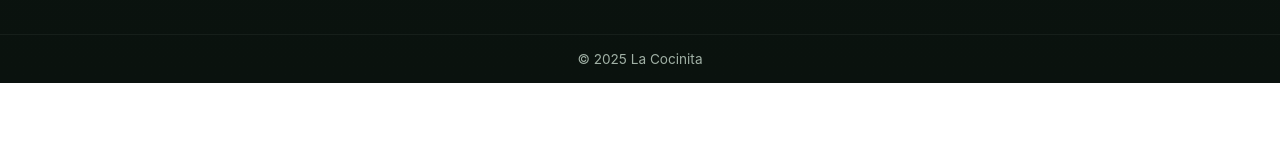
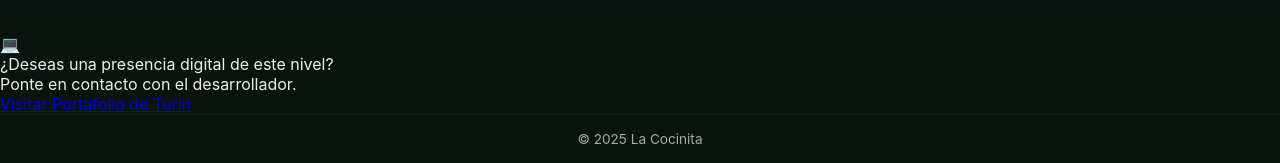
Before and after one commit to turin10ro/menu-modelo, a plain HTML site: page index.html in a window 1280 px wide. Shown: the part 2228-2391 px from the top of the page. Before the commit the page ends 2311 px from the top, so only its background shows below. Drawn offline with Linux system fonts and the light colour scheme.

Commit message:
Update index.html

```diff
--- a/index.html
+++ b/index.html
@@ -127,10 +127,34 @@
 
 </main>
 
+  <!-- ESPACIO PROMOCIONAL DESARROLLADOR -->
+  <section class="dev-promo">
+    <div class="dev-container">
+      <div class="dev-content">
+        <div class="dev-left">
+          <div class="dev-icon">
+            💻
+          </div>
+          <div class="dev-text">
+            <p class="dev-title">¿Deseas una presencia digital de este nivel?</p>
+            <p class="dev-subtitle">Ponte en contacto con el desarrollador.</p>
+          </div>
+        </div>
+
+        <a href="https://turin10ro.github.io/turin-developer/"
+           target="_blank"
+           class="dev-button">
+          Visitar Portafolio de Turin
+        </a>
+      </div>
+    </div>
+  </section>
+
 <footer class="site-footer">
   <p>© 2025 La Cocinita</p>
 </footer>
 
 <script src="js/menu.js"></script>
 </body>
+
 </html>
```
